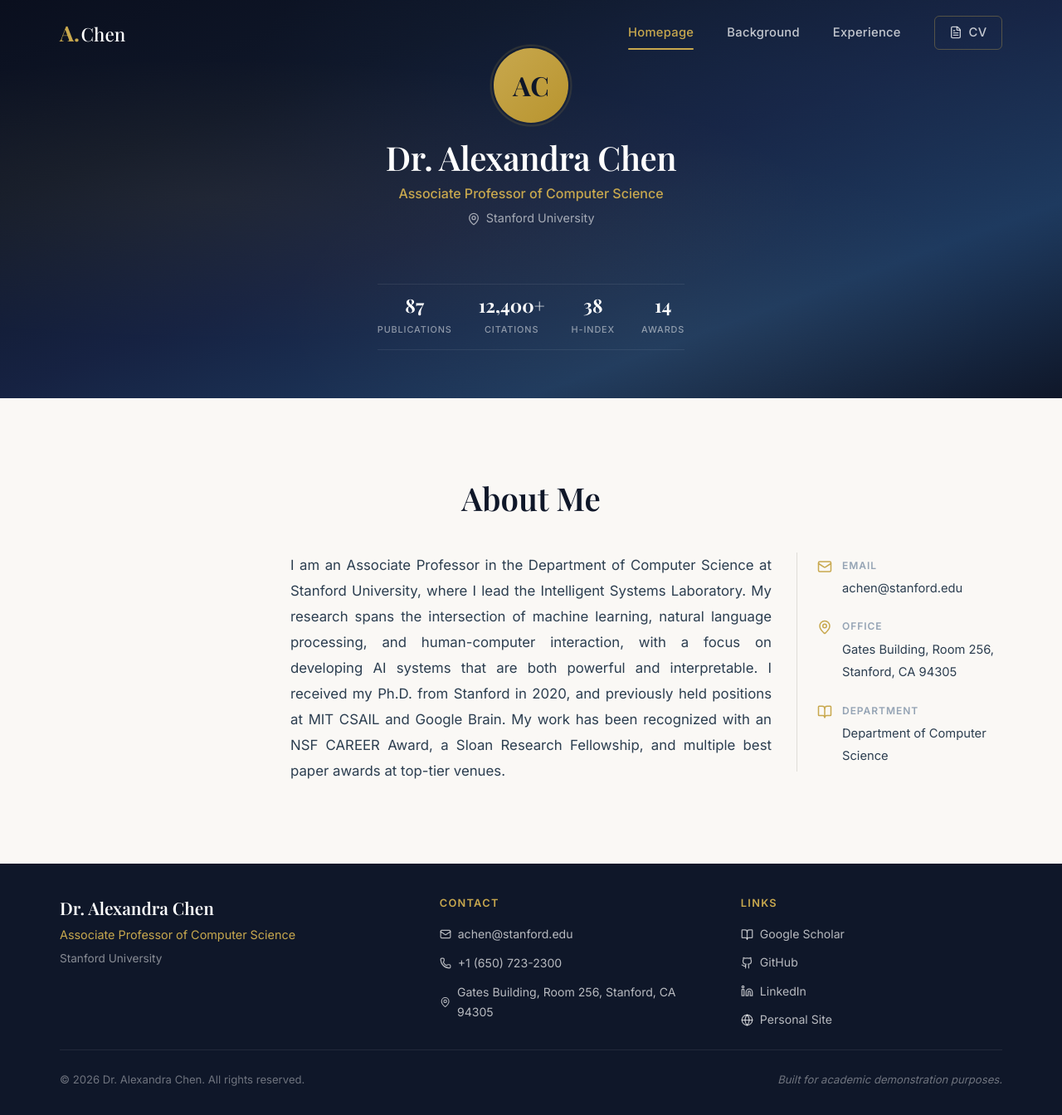
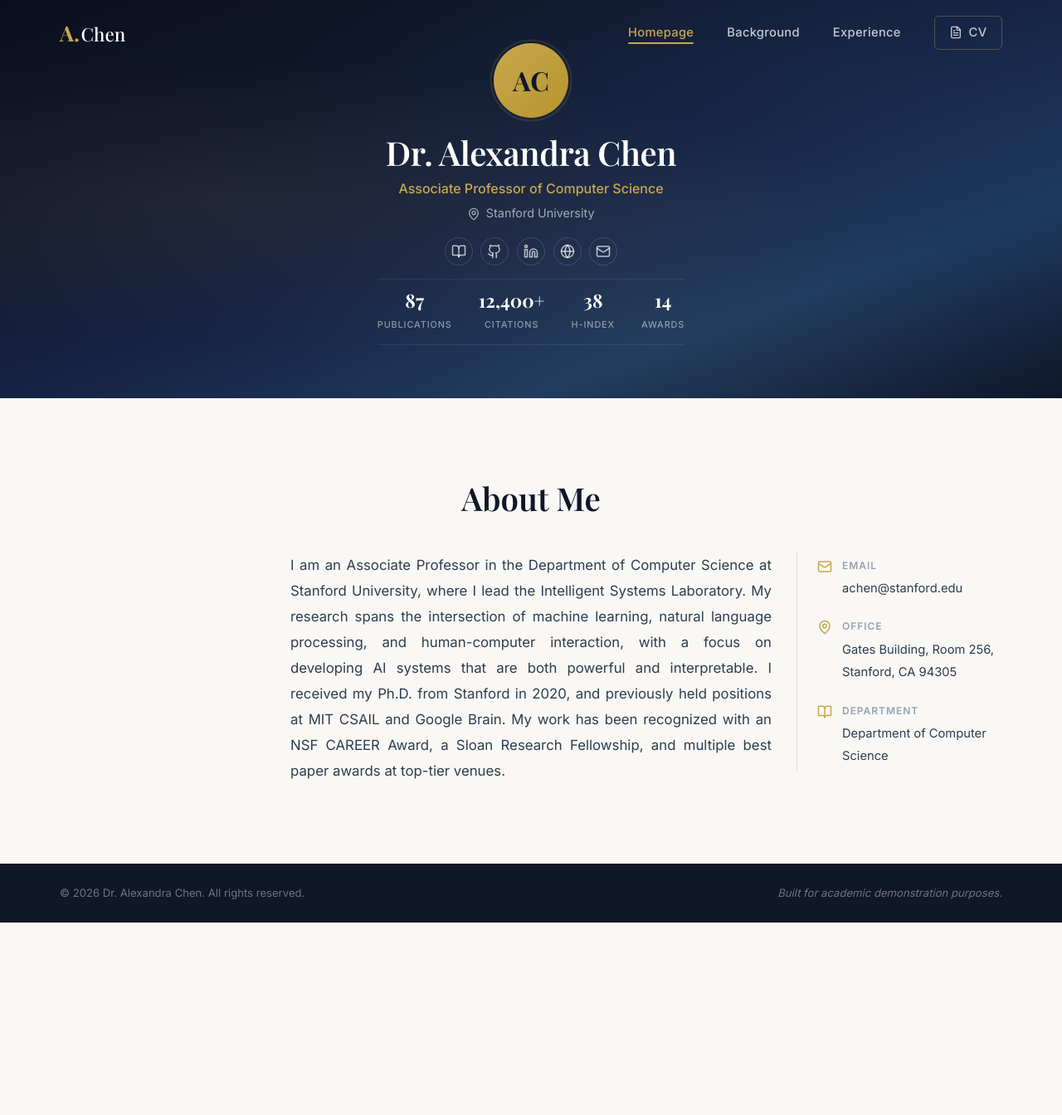
Before and after one commit to xinbai-ee/xinbai-ee.github.io, a React (Vite) app: page / in a window 1280 px wide. Shown: the whole page at 83% size. After the commit the page ends 1112 px from the top, so only its background shows below. Built offline with nearby package versions, Linux system fonts and the light colour scheme; a web font is replaced by a local one.

Commit message:
feat: UI

```diff
--- a/src/components/Footer.css
+++ b/src/components/Footer.css
@@ -5,7 +5,7 @@
 .footer {
   background: var(--color-primary);
   color: rgba(255, 255, 255, 0.75);
-  padding: 2.5rem 0 1rem;
+  padding: 1.5rem 0 0.5rem;
 }
 
 .footer-container {
--- a/src/components/Footer.jsx
+++ b/src/components/Footer.jsx
@@ -1,18 +1,18 @@
-import { Mail, MapPin, Phone, Github, Linkedin, Globe, BookOpen } from 'lucide-react'
+// import { Mail, MapPin, Phone, Github, Linkedin, Globe, BookOpen } from 'lucide-react'
 import { personalData } from '../data/personalData'
 import './Footer.css'
 
-const iconMap = {
-  github: Github,
-  linkedin: Linkedin,
-  globe: Globe,
-  scholar: BookOpen,
-}
+// const iconMap = {
+//   github: Github,
+//   linkedin: Linkedin,
+//   globe: Globe,
+//   scholar: BookOpen,
+// }
 
 const Footer = () => (
   <footer className="footer">
     <div className="footer-container">
-      <div className="footer-grid">
+      {/* <div className="footer-grid">
         <div className="footer-section footer-brand">
           <h3 className="footer-name">{personalData.name}</h3>
           <p className="footer-title">{personalData.title}</p>
@@ -59,7 +59,7 @@ const Footer = () => (
         </div>
       </div>
 
-      <div className="footer-divider" />
+      <div className="footer-divider" /> */}
 
       <div className="footer-bottom">
         <p>&copy; {new Date().getFullYear()} {personalData.name}. All rights reserved.</p>
--- a/src/components/Navbar.css
+++ b/src/components/Navbar.css
@@ -66,7 +66,7 @@
   color: rgba(255, 255, 255, 0.75);
   text-decoration: none;
   position: relative;
-  padding: 0.5rem 0;
+  padding: 0.1rem 0;
   transition: color var(--transition-normal);
   letter-spacing: 0.02em;
 }
--- a/src/pages/Homepage.css
+++ b/src/pages/Homepage.css
@@ -8,7 +8,7 @@
   height: 60vh;
   min-height: 400px;
   display: flex;
-  align-items: center;
+  align-items: flex-end;
   justify-content: center;
   overflow: hidden;
 }
@@ -45,7 +45,7 @@
   position: relative;
   z-index: 1;
   text-align: center;
-  padding: 1.5rem 2rem;
+  padding: 4rem 2rem;
   max-width: 800px;
 }
 
@@ -138,7 +138,9 @@
   align-items: center;
   justify-content: center;
   color: rgba(255, 255, 255, 0.7);
-  transition: all var(--transition-normal);
+  transition: border-color var(--transition-normal),
+              color var(--transition-normal),
+              background var(--transition-normal);
 }
 
 .hero-social a:hover {
--- a/src/pages/Homepage.jsx
+++ b/src/pages/Homepage.jsx
@@ -63,14 +63,21 @@ const HeroSection = () => {
 
   useGSAP(
     () => {
+      /* Set initial hidden state for all animated elements */
+      gsap.set('.hero-avatar-wrapper', { autoAlpha: 0, scale: 0.8 })
+      gsap.set('.hero-name', { autoAlpha: 0, y: 30 })
+      gsap.set('.hero-title-text', { autoAlpha: 0, y: 20 })
+      gsap.set('.hero-institution', { autoAlpha: 0, y: 20 })
+      gsap.set('.hero-social a', { autoAlpha: 0, y: 15 })
+      gsap.set('.hero-stats .stat-item', { autoAlpha: 0, y: 20 })
+
       const tl = gsap.timeline({ defaults: { ease: 'power3.out' } })
-      tl.from('.hero-avatar-wrapper', { scale: 0.8, opacity: 0, duration: 0.8 })
-        .from('.hero-name', { y: 30, opacity: 0, duration: 0.7 }, '-=0.4')
-        .from('.hero-title-text', { y: 20, opacity: 0, duration: 0.6 }, '-=0.3')
-        .from('.hero-institution', { y: 20, opacity: 0, duration: 0.5 }, '-=0.3')
-        .from('.hero-social a', { y: 15, opacity: 0, duration: 0.4, stagger: 0.08 }, '-=0.2')
-        .from('.hero-stats .stat-item', { y: 20, opacity: 0, duration: 0.4, stagger: 0.1 }, '-=0.2')
-        .from('.hero-scroll-hint', { opacity: 0, duration: 0.6 }, '-=0.1')
+      tl.to('.hero-avatar-wrapper', { autoAlpha: 1, scale: 1, duration: 0.8 })
+        .to('.hero-name', { autoAlpha: 1, y: 0, duration: 0.7 }, '-=0.4')
+        .to('.hero-title-text', { autoAlpha: 1, y: 0, duration: 0.6 }, '-=0.3')
+        .to('.hero-institution', { autoAlpha: 1, y: 0, duration: 0.5 }, '-=0.3')
+        .to('.hero-social a', { autoAlpha: 1, y: 0, duration: 0.4, stagger: 0.08 }, '-=0.2')
+        .to('.hero-stats .stat-item', { autoAlpha: 1, y: 0, duration: 0.4, stagger: 0.1 }, '-=0.2')
     },
     { scope: heroRef }
   )
```
